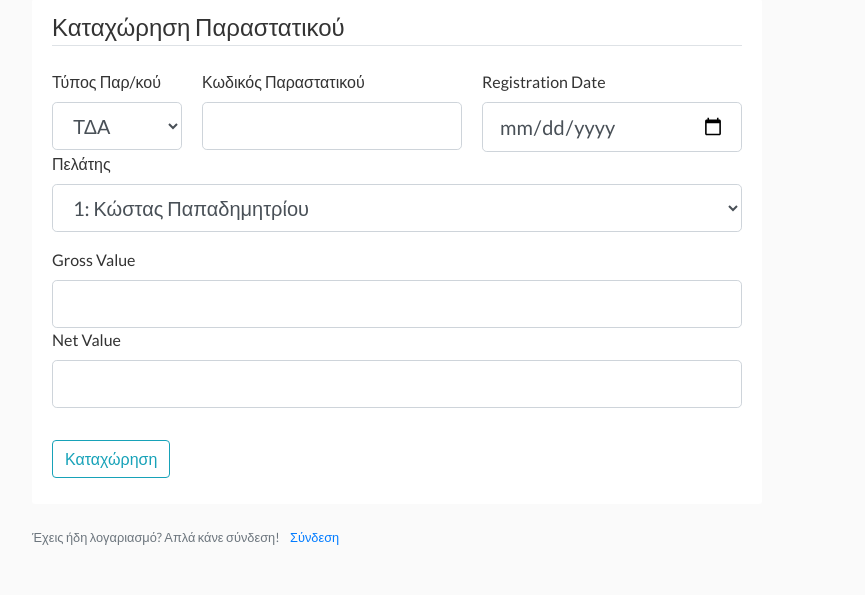
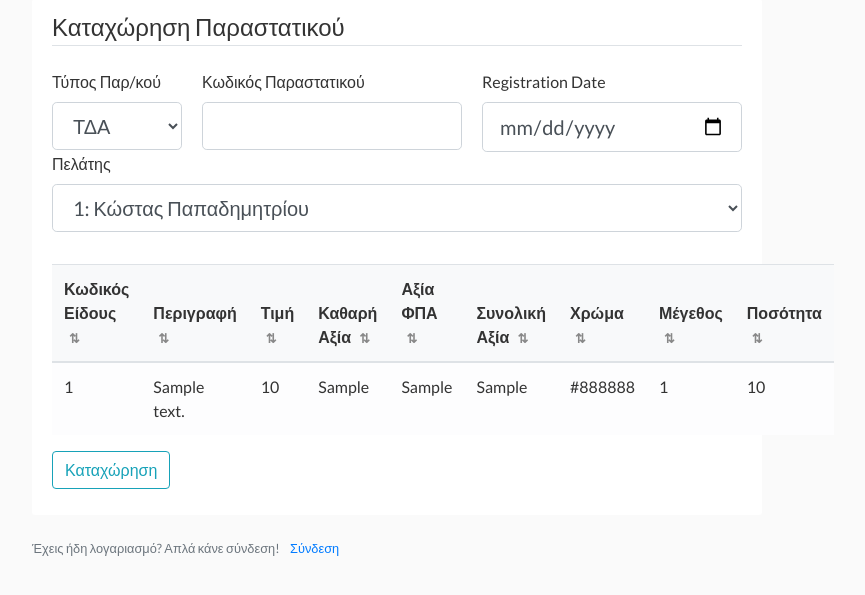
Before and after one commit to VangelisKarasas/MyBusinessERP, a Flask app: template customertracking/templates/document.html in a window 1280 px wide. Shown: the part 133-728 px from the top of the page, without its empty margins (53-918 px from the left). Run offline with Flask 3, Linux system fonts and the light colour scheme; tables that the repository leaves empty hold one stand-in row (values such as "Sample post"); the template is opened without the code that fills it: values that come from a table or form of the project are taken from there, most other values are stand-ins (such as "Sample title", 1, 10 or a date in 2020); parts of the project's set-up code (start-up, migrations or seed data) failed here and were passed over; some libraries are stand-ins or nearby versions.

Commit message:
Update document.html

```diff
--- a/customertracking/templates/document.html
+++ b/customertracking/templates/document.html
@@ -64,30 +64,38 @@
                         {{ form.customer(class="form-control form-control-lg") }}
                     {% endif %}
                 </div>
-                <div class="form-group">
-                    {{ form.gross_value.label(class="form-control-label") }}
-                    {% if form.gross_value.errors %}
-                        {{ form.gross_value(class="form-control form-control-lg is-invalid") }}
-                        <div class="invalid-feedback">
-                            {% for error in form.gross_value.errors %}
-                                <span>{{ error }}</span>
-                            {% endfor %}
-                        </div>
-                    {% else %}
-                        {{ form.gross_value(class="form-control form-control-lg") }}
-                    {% endif %}
-                    {{ form.net_value.label(class="form-control-label") }}
-                    {% if form.net_value.errors %}
-                        {{ form.net_value(class="form-control form-control-lg is-invalid") }}
-                        <div class="invalid-feedback">
-                            {% for error in form.net_value.errors %}
-                                <span>{{ error }}</span>
-                            {% endfor %}
-                        </div>
-                    {% else %}
-                        {{ form.net_value(class="form-control form-control-lg") }}
-                    {% endif %}
-                </div>
+            </fieldset>
+            <fieldset class="form-lines-group">
+                        <table id="itemTable" class="table table-hover sortable">
+                    <thead>
+                        <tr class="bg-light">
+                            <th scope="col">Κωδικός Είδους <span class="sort-icon">⇅</span></th>
+                            <th scope="col">Περιγραφή <span class="sort-icon">⇅</span></th>
+                            <th scope="col">Τιμή <span class="sort-icon">⇅</span></th>
+                            <th scope="col">Καθαρή Αξία <span class="sort-icon">⇅</span></th>
+                            <th scope="col">Αξία ΦΠΑ <span class="sort-icon">⇅</span></th>
+                            <th scope="col">Συνολική Αξία <span class="sort-icon">⇅</span></th>
+                            <th scope="col">Χρώμα <span class="sort-icon">⇅</span></th>
+                            <th scope="col">Μέγεθος <span class="sort-icon">⇅</span></th>
+                            <th scope="col">Ποσότητα <span class="sort-icon">⇅</span></th>
+                        </tr>
+                    </thead>
+                    <tbody>
+                        {% for item in items %}
+                        <tr class="table-light">
+                            <td>{{ item.Id }}</td>
+                            <td>{{ item.Description }}</td>
+                            <td>{{ item.Price }}</td>
+                            <td>{{ item.Net_value }}</td>
+                            <td>{{ item.Vat_value }}</td>
+                            <td>{{ item.Gross_value }}</td>
+                            <td>{{ item.Color }}</td>
+                            <td>{{ item.Size }}</td>
+                            <td>{{ item.Quantity }}</td>
+                        </tr>
+                        {% endfor %}
+                    </tbody>
+                </table>
             </fieldset>
             <div class="form-group">
                     {{ form.submit(class="btn btn-outline-info") }}
```
